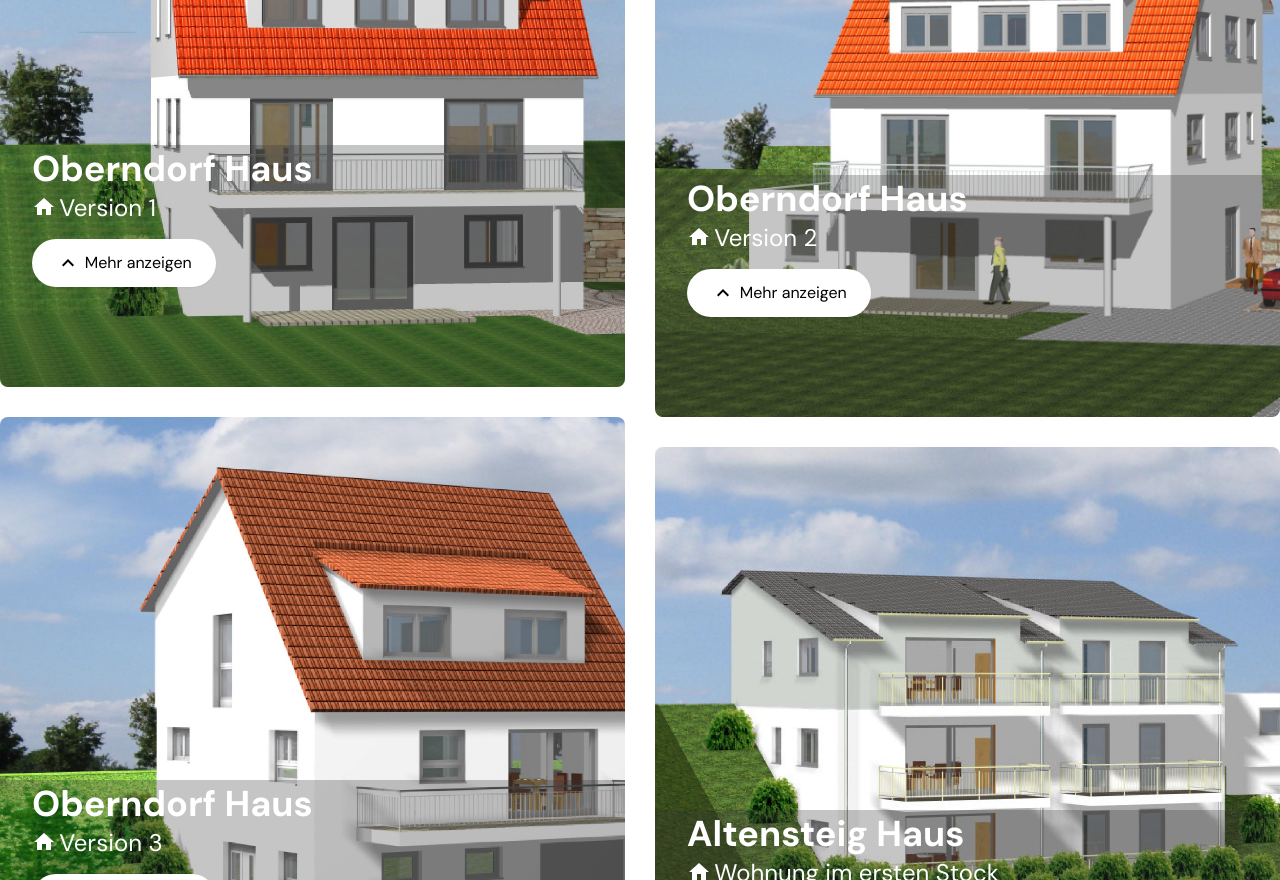
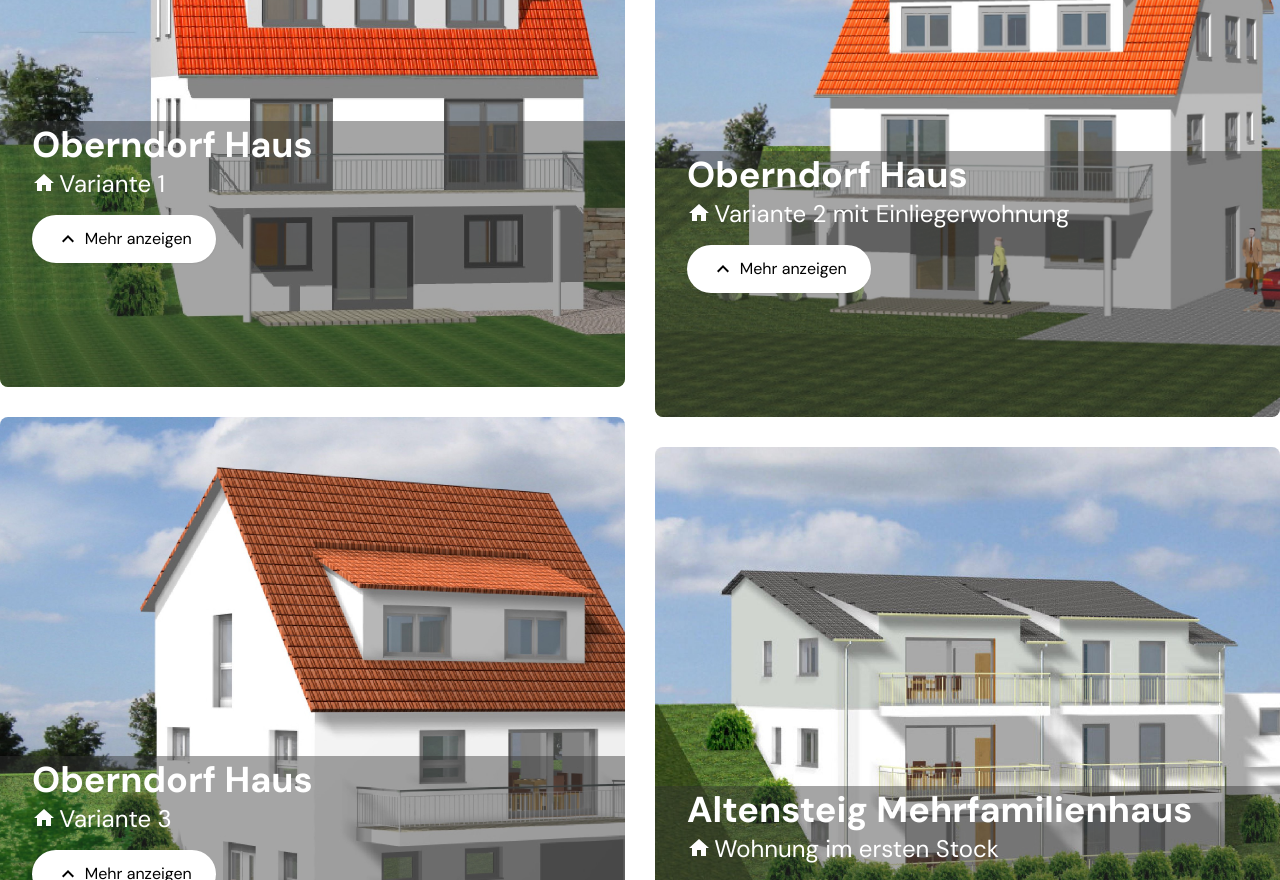
Before and after one commit to aziz-zai/Affst-tterWohnbauGmbH, a React (Create React App) app in the folder frontend_react/: page / in a window 1280 px wide. Shown: the part 1920-2800 px from the top of the page. Built offline with nearby package versions, Linux system fonts and the light colour scheme.

Commit message:
data changes

```diff
--- a/frontend_react/src/components/Offers/Offers.jsx
+++ b/frontend_react/src/components/Offers/Offers.jsx
@@ -1,76 +1,148 @@
-import { Start } from '@mui/icons-material';
-import CollectionsIcon from '@mui/icons-material/Collections';
-import ExpandLessIcon from '@mui/icons-material/ExpandLess';
-import ExpandMoreIcon from '@mui/icons-material/ExpandMore';
-import HomeIcon from '@mui/icons-material/Home';
-import KeyboardArrowRightIcon from '@mui/icons-material/KeyboardArrowRight';
-import { IconButton } from "@mui/material";
-import { motion, useAnimation } from "framer-motion";
-import React, { useEffect, useState } from 'react';
-import { useInView } from 'react-intersection-observer';
-import G1_Altensteig from '../../assets/offer/1G_Altensteig.jpg';
-import G2_Altensteig from '../../assets/offer/2G_Altensteig.jpg';
-import G3_Altensteig from '../../assets/offer/3G_Altensteig.jpg';
-import bild_Altensteig from '../../assets/offer/bild_Altensteig.jpg';
-import bild_oberndorf_v1 from '../../assets/offer/bild_oberndorf_v1.jpg';
-import bild_oberndorf_v2 from '../../assets/offer/bild_oberndorf_v2.jpg';
-import bild_oberndorf_v3 from '../../assets/offer/bild_oberndorf_v3.jpg';
-import dg_oberndorf_v1 from '../../assets/offer/dg_oberndorf_v1.jpg';
-import dg_oberndorf_v2 from '../../assets/offer/dg_oberndorf_v2.jpg';
-import dg_oberndorf_v3 from '../../assets/offer/dg_oberndorf_v3.jpg';
-import eg_oberndorf_v1 from '../../assets/offer/eg_oberndorf_v1.jpg';
-import eg_oberndorf_v2 from '../../assets/offer/eg_oberndorf_v2.jpg';
-import eg_oberndorf_v3 from '../../assets/offer/eg_oberndorf_v3.jpg';
-import og_oberndorf_v1 from '../../assets/offer/og_oberndorf_v1.jpg';
-import og_oberndorf_v2 from '../../assets/offer/og_oberndorf_v2.jpg';
-import og_oberndorf_v3 from '../../assets/offer/og_oberndorf_v3.jpg';
-import AppWrap from '../../wrapper/AppWrap';
-import MoreDialog from './MoreDialog';
-import './Offers.scss';
-
-
+import {Start} from '@mui/icons-material'
+import CollectionsIcon from '@mui/icons-material/Collections'
+import ExpandLessIcon from '@mui/icons-material/ExpandLess'
+import ExpandMoreIcon from '@mui/icons-material/ExpandMore'
+import HomeIcon from '@mui/icons-material/Home'
+import KeyboardArrowRightIcon from '@mui/icons-material/KeyboardArrowRight'
+import {IconButton} from '@mui/material'
+import {motion, useAnimation} from 'framer-motion'
+import React, {useEffect, useState} from 'react'
+import {useInView} from 'react-intersection-observer'
+import G1_Altensteig from '../../assets/offer/1G_Altensteig.jpg'
+import G2_Altensteig from '../../assets/offer/2G_Altensteig.jpg'
+import G3_Altensteig from '../../assets/offer/3G_Altensteig.jpg'
+import bild_Altensteig from '../../assets/offer/bild_Altensteig.jpg'
+import bild_oberndorf_v1 from '../../assets/offer/bild_oberndorf_v1.jpg'
+import bild_oberndorf_v2 from '../../assets/offer/bild_oberndorf_v2.jpg'
+import bild_oberndorf_v3 from '../../assets/offer/bild_oberndorf_v3.jpg'
+import dg_oberndorf_v1 from '../../assets/offer/dg_oberndorf_v1.jpg'
+import dg_oberndorf_v2 from '../../assets/offer/dg_oberndorf_v2.jpg'
+import dg_oberndorf_v3 from '../../assets/offer/dg_oberndorf_v3.jpg'
+import eg_oberndorf_v1 from '../../assets/offer/eg_oberndorf_v1.jpg'
+import eg_oberndorf_v2 from '../../assets/offer/eg_oberndorf_v2.jpg'
+import eg_oberndorf_v3 from '../../assets/offer/eg_oberndorf_v3.jpg'
+import og_oberndorf_v1 from '../../assets/offer/og_oberndorf_v1.jpg'
+import og_oberndorf_v2 from '../../assets/offer/og_oberndorf_v2.jpg'
+import og_oberndorf_v3 from '../../assets/offer/og_oberndorf_v3.jpg'
+import AppWrap from '../../wrapper/AppWrap'
+import MoreDialog from './MoreDialog'
+import './Offers.scss'
 
 const offerArray = [
-  {key:0, img: bild_oberndorf_v1, moreImg:[eg_oberndorf_v1, dg_oberndorf_v1, og_oberndorf_v1], info:[{q:"Quadratmenter", a:"234qm"}, {q:"Zimmer", a:"3 Zimmer + Hobbykeller"}, {q:"Preis", a:"Preis auf Anfrage"} ],title: "Oberndorf Haus", text:"Version 1"},
-  {key:1, img: bild_oberndorf_v2, moreImg:[eg_oberndorf_v2, dg_oberndorf_v2, og_oberndorf_v2], info:[{q:"Quadratmenter", a:"234qm"}, {q:"Zimmer", a:"3 Zimmer + Hobbykeller"}, {q:"Preis", a:"Preis auf Anfrage"} ],title: "Oberndorf Haus", text:"Version 2" },
-  {key:2, img: bild_oberndorf_v3, moreImg:[eg_oberndorf_v3, dg_oberndorf_v3, og_oberndorf_v3], info:[{q:"Quadratmenter", a:"234qm"}, {q:"Zimmer", a:"3 Zimmer + Hobbykeller"}, {q:"Preis", a:"Preis auf Anfrage"} ],title: "Oberndorf Haus", text:"Version 3"},
-  {key:3, img: bild_Altensteig , moreImg:[G1_Altensteig], info:[{q:"Quadratmenter", a:"234qm"}, {q:"Zimmer", a:"3 Zimmer + Hobbykeller"}, {q:"Preis", a:"Preis auf Anfrage"} ], title: "Altensteig Haus", text:"Wohnung im ersten Stock"},
-  {key:4, img: bild_Altensteig , moreImg:[G2_Altensteig], info:[{q:"Quadratmenter", a:"234qm"}, {q:"Zimmer", a:"3 Zimmer + Hobbykeller"}, {q:"Preis", a:"Preis auf Anfrage"} ], title: "Altensteig 2", text:"Wohnung im zweiten Stock"},
-  {key:5, img: bild_Altensteig , moreImg:[G3_Altensteig], info:[{q:"Quadratmenter", a:"234qm"}, {q:"Zimmer", a:"3 Zimmer + Hobbykeller"}, {q:"Preis", a:"Preis auf Anfrage"} ], title: "Altensteig 3", text:"Wohnung im dritten Stock"},
+  {
+    key: 0,
+    img: bild_oberndorf_v1,
+    moreImg: [eg_oberndorf_v1, dg_oberndorf_v1, og_oberndorf_v1],
+    info: [
+      {q: 'Quadratmenter', a: '197m²'},
+      {q: 'Zimmer', a: '7 Zimmer + Balkon + Terasse'},
+      {q: 'Garage', a: 'Keller + Garage'},
+      {q: 'Preis', a: 'Preis auf Anfrage'},
+    ],
+    title: 'Oberndorf Haus',
+    text: 'Variante 1',
+  },
+  {
+    key: 1,
+    img: bild_oberndorf_v2,
+    moreImg: [eg_oberndorf_v2, dg_oberndorf_v2, og_oberndorf_v2],
+    info: [
+      {q: 'Stichpunkt', a: 'Einliegerwohnung'},
+      {q: 'qm', a: '76m²'},
+      {q: 'Zimmer', a: '2 Zimmer + Terrasse'},
+      {q: 'Stichpunkt', a: 'Maisonette'},
+      {q: 'qm', a: '144m²'},
+      {q: 'Zimmer', a: '6 Zimmer + Balkon'},
+    ],
+    title: 'Oberndorf Haus',
+    text: 'Variante 2 mit Einliegerwohnung',
+  },
+  {
+    key: 2,
+    img: bild_oberndorf_v3,
+    moreImg: [eg_oberndorf_v3, dg_oberndorf_v3, og_oberndorf_v3],
+    info: [
+      {q: 'Quadratmenter', a: '132m²'},
+      {q: 'Zimmer', a: '5 Zimmer + Balkon'},
+      {q: 'Garage', a: 'Keller + Garage'},
+      {q: 'Preis', a: 'Preis auf Anfrage'},
+    ],
+    title: 'Oberndorf Haus',
+    text: 'Variante 3',
+  },
+  {
+    key: 3,
+    img: bild_Altensteig,
+    moreImg: [G1_Altensteig],
+    info: [
+      {q: 'Quadratmenter', a: '108m²'},
+      {q: 'Zimmer', a: '3 Zimmer + Abstellraum + Terrasse'},
+      {q: 'Garage', a: 'Keller + Garage'},
+      {q: 'Preis', a: 'Preis auf Anfrage'},
+    ],
+    title: 'Altensteig Mehrfamilienhaus',
+    text: 'Wohnung im ersten Stock',
+  },
+  {
+    key: 4,
+    img: bild_Altensteig,
+    moreImg: [G2_Altensteig],
+    info: [
+      {q: 'Quadratmenter', a: '127m²'},
+      {q: 'Zimmer', a: '4 Zimmer + Speisekammer + 2 Balkon'},
+      {q: 'Garage', a: 'Keller + Garage'},
+      {q: 'Preis', a: 'Preis auf Anfrage'},
+    ],
+    title: 'Altensteig Mehrfamilienhaus',
+    text: 'Wohnung im zweiten Stock',
+  },
+  {
+    key: 5,
+    img: bild_Altensteig,
+    moreImg: [G3_Altensteig],
+    info: [
+      {q: 'Quadratmenter', a: '124m²'},
+      {q: 'Zimmer', a: '4 Zimmer + Speisekammer + 2 Balkone'},
+      {q: 'Garage', a: 'Keller + Garage'},
+      {q: 'Preis', a: 'Preis auf Anfrage'},
+    ],
+    title: 'Altensteig Mehrfamilienhaus',
+    text: 'Wohnung im dritten Stock',
+  },
 ]
 function Offers() {
-  const [cardStates, setCardStates] = useState(Array(offerArray.length).fill(false));
-  const [cardStatesGallery, setCardGallery] = useState(Array(offerArray.length).fill(false));
+  const [cardStates, setCardStates] = useState(Array(offerArray.length).fill(false))
+  const [cardStatesGallery, setCardGallery] = useState(Array(offerArray.length).fill(false))
 
-  const {ref, inView} = useInView({threshold: 0.2});
+  const {ref, inView} = useInView({threshold: 0.2})
   const handleInfoButtonClick = (index) => {
-    const newCardStates = [...cardStates];
-    newCardStates[index] = !newCardStates[index];
-    setCardStates(newCardStates);
+    const newCardStates = [...cardStates]
+    newCardStates[index] = !newCardStates[index]
+    setCardStates(newCardStates)
   }
 
   const handleOpenGallery = (index) => {
-    const newCardStatesGallery = [...cardStatesGallery];
-    newCardStatesGallery[index] = !newCardStatesGallery[index];
-    setCardGallery(newCardStatesGallery);
+    const newCardStatesGallery = [...cardStatesGallery]
+    newCardStatesGallery[index] = !newCardStatesGallery[index]
+    setCardGallery(newCardStatesGallery)
   }
   const container = {
-    hidden: { opacity: 0 },
+    hidden: {opacity: 0},
     visible: {
       opacity: 1,
       transition: {
         delayChildren: 0.3,
-        staggerChildren: 0.3
+        staggerChildren: 0.3,
+      },
+    },
   }
-    }
-  };
   const item = {
-    hidden: { y: 20, opacity: 0 },
+    hidden: {y: 20, opacity: 0},
     visible: {
       y: 0,
-      opacity: 1
+      opacity: 1,
+    },
   }
-  };
 
   const animation = useAnimation()
   return (
@@ -79,66 +151,98 @@ function Offers() {
         <p>Zahlreiche Projekte die sie interessieren könnten</p>
         <h2>Unsere Angebote!</h2>
       </div>
-      <motion.div variants={container}
+      <motion.div
+        variants={container}
         initial="hidden"
-            animate={inView ? "visible" : "hidden"} className="grid_container" >
-        {offerArray.map((offer, index) =>
-          <motion.div variants={item} key={offer.key} className='grid_item' style={{marginTop: offer.key % 2 === 1 ? "30px" : "", marginBottom: offer.key % 2 === 0 ? "30px" : ""}}>
-            <div className='offer_img_wrapper'>
-              <img src={offer.img} alt="das bild des Angebots"/>
+        animate={inView ? 'visible' : 'hidden'}
+        className="grid_container"
+      >
+        {offerArray.map((offer, index) => (
+          <motion.div
+            variants={item}
+            key={offer.key}
+            className="grid_item"
+            style={{
+              marginTop: offer.key % 2 === 1 ? '30px' : '',
+              marginBottom: offer.key % 2 === 0 ? '30px' : '',
+            }}
+          >
+            <div className="offer_img_wrapper">
+              <img src={offer.img} alt="das bild des Angebots" />
             </div>
-            <div className="offer_text_wrapper" style={{
-              height: cardStates[index] ? "100%" : "40%",
-            }}>
+            <div
+              className="offer_text_wrapper"
+              style={{
+                height: cardStates[index] ? '100%' : '44%',
+              }}
+            >
               <h2>
                 {offer.title}
 
-                {cardStates[index] ?
+                {cardStates[index] ? (
                   <IconButton
                     aria-label="close"
                     onClick={() => handleInfoButtonClick(index)}
                     sx={{
-                  position: "absolute",
+                      position: 'absolute',
                       right: 3,
                       top: 3,
-                  color: "white",
+                      color: 'white',
                     }}
                   >
-                <ExpandMoreIcon sx={{fontSize: 35  }}/>
+                    <ExpandMoreIcon sx={{fontSize: 35}} />
                   </IconButton>
-                :null}
+                ) : null}
               </h2>
-                <div className='offer-mini-text'>
-                  <HomeIcon/>
-                  <p>
-                  {offer.text}
-                  </p>
+              <div className="offer-mini-text">
+                <HomeIcon />
+                <p>{offer.text}</p>
               </div>
-              {cardStates[index] ?
-              <motion.div variants={container}
+              {cardStates[index] ? (
+                <motion.div
+                  variants={container}
                   initial="hidden"
                   animate="visible"
-              className="info-wrapper">
-              {offer.info.map(info =>
+                  className="info-wrapper"
+                >
+                  {offer.info.map((info) => (
                     <motion.div key={info.q} variants={item} className="info-line">
-                <KeyboardArrowRightIcon/>
+                      {info.q.startsWith('Stichpunkt') ? null : <KeyboardArrowRightIcon />}
                       <p className="info-answer">{info.a}</p>
                     </motion.div>
+                  ))}
+                </motion.div>
+              ) : null}
+              <div>
+                <button
+                  onClick={
+                    cardStates[index]
+                      ? () => handleOpenGallery(index)
+                      : () => handleInfoButtonClick(index)
+                  }
+                  className="text-btn"
+                  style={{color: cardStates[index] ? '#00AFFF' : 'black'}}
+                >
+                  {cardStates[index] ? (
+                    <CollectionsIcon sx={{color: '#00AFFF'}} />
+                  ) : (
+                    <ExpandLessIcon />
                   )}
-              </motion.div>
-              :null}
-              <div>
-              <button onClick={cardStates[index] ? () =>  handleOpenGallery(index) : () => handleInfoButtonClick(index)} className="text-btn" style={{color: cardStates[index] ? "#00AFFF" : "black"}}>
-                {cardStates[index] ? <CollectionsIcon sx={{color:"#00AFFF"}}/> : <ExpandLessIcon/>}
-                {cardStates[index] ? "Zur Galerie" : "Mehr anzeigen"}
+                  {cardStates[index] ? 'Zur Galerie' : 'Mehr anzeigen'}
                 </button>
-              <MoreDialog open={cardStatesGallery[index]} handleClose={() => handleOpenGallery(index)} offerTitle={offer.title} imgArray={offer.moreImg} offerText={offer.text}/>
+                <MoreDialog
+                  open={cardStatesGallery[index]}
+                  handleClose={() => handleOpenGallery(index)}
+                  offerTitle={offer.title}
+                  imgArray={offer.moreImg}
+                  offerText={offer.text}
+                />
               </div>
             </div>
           </motion.div>
-        )}
+        ))}
       </motion.div>
     </div>
-  );
+  )
 }
 export default AppWrap(Offers, 'Angebote')
--- a/frontend_react/src/components/Offers/Offers.scss
+++ b/frontend_react/src/components/Offers/Offers.scss
@@ -110,10 +110,9 @@
         border-bottom-left-radius: 8px;
         border-bottom-right-radius: 8px;
         transition: height 0.5s ease-in-out;
-        background-color: rgba(51, 51, 51, 0.281);
+        background-color: rgba(51, 51, 51, 0.438);
         @media screen and (max-width:750px) {
           font-size: 1rem;
-
         }
       }
     }
```
Also changed, not shown: frontend_react/src/components/Contact.jsx (+7 -7 lines), frontend_react/src/components/Offers/MoreDialog.jsx (+65 -47 lines). Lines whose indentation alone changed are shown as unchanged.
